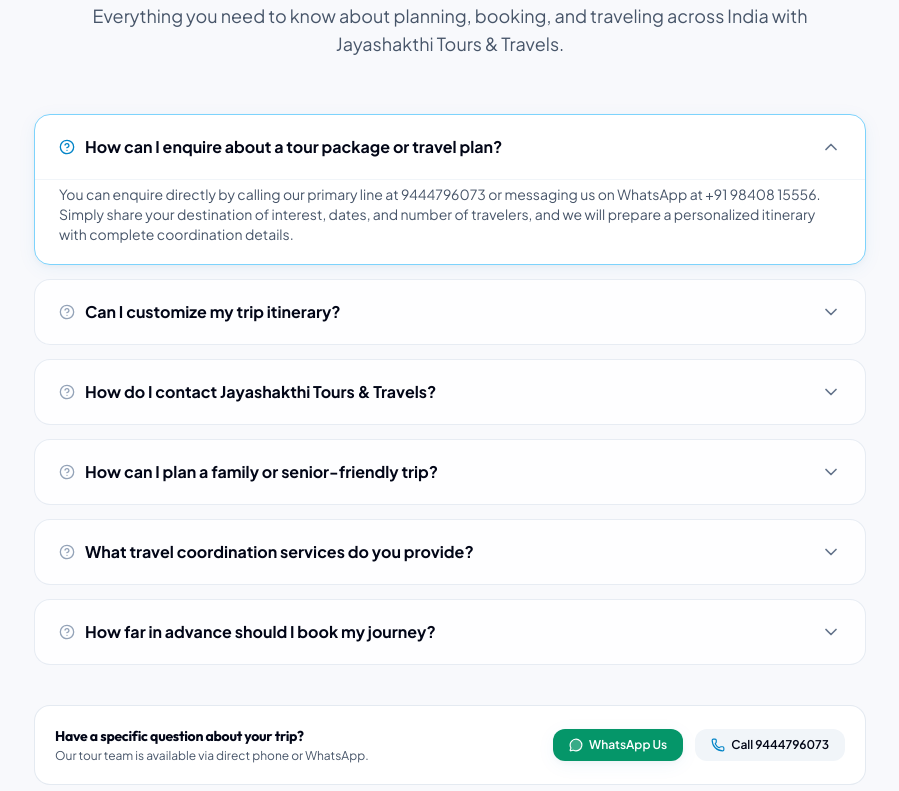
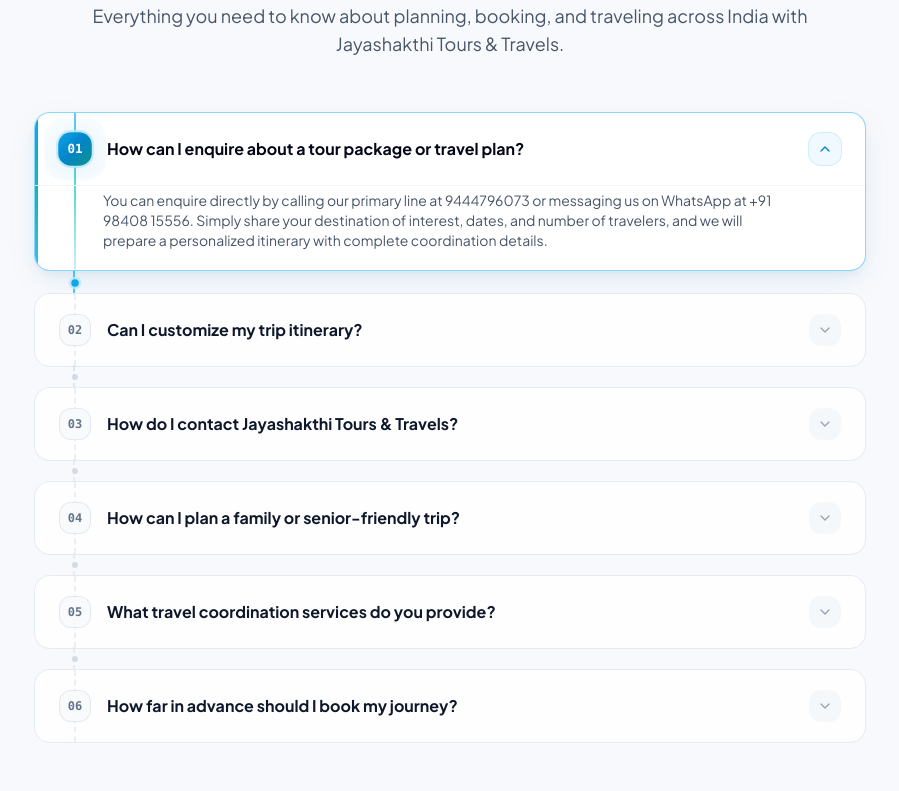
Before and after one commit to itzaakash15-creator/Jayasakthitours, a React (Vite) app: page / in a window 1280 px wide. Shown: the part 5500-6291 px from the top of the page, without its empty margins (190-1089 px from the left). Built offline with nearby package versions, Linux system fonts and the light colour scheme.

Commit message:
Upgrade FAQ section to interactive question journey UX

```diff
--- a/src/components/home/FaqSection.tsx
+++ b/src/components/home/FaqSection.tsx
@@ -1,5 +1,5 @@
 import React, { useState } from 'react';
-import { ChevronDown, HelpCircle, Phone, MessageCircle } from 'lucide-react';
+import { ChevronDown, Phone, MessageCircle } from 'lucide-react';
 import { SectionHeading } from '../common/SectionHeading';
 import { business } from '../../config/business';
 import { createWhatsAppUrl } from '../../utils/whatsapp';
@@ -50,6 +50,14 @@
     setOpenIndex(openIndex === index ? null : index);
   };
 
+  const handleMouseMove = (e: React.MouseEvent<HTMLDivElement>) => {
+    const rect = e.currentTarget.getBoundingClientRect();
+    const x = e.clientX - rect.left;
+    const y = e.clientY - rect.top;
+    e.currentTarget.style.setProperty('--faq-mouse-x', `${x}px`);
+    e.currentTarget.style.setProperty('--faq-mouse-y', `${y}px`);
+  };
+
   return (
     <section id="faq" className="py-16 lg:py-24 bg-slate-50/70 border-t border-slate-200/80 scroll-mt-20">
       <div className="max-w-4xl mx-auto px-4 sm:px-6 lg:px-8">
@@ -59,47 +67,159 @@
           description="Everything you need to know about planning, booking, and traveling across India with Jayashakthi Tours & Travels."
         />
 
-        <div className="space-y-3.5 mt-8">
+        {/* Question Journey Timeline Accordion */}
+        <div className="mt-10 relative">
           {faqs.map((faq, index) => {
             const isOpen = openIndex === index;
+            const itemNumber = String(index + 1).padStart(2, '0');
+            const isNearActive = isOpen || openIndex === index + 1 || (index > 0 && openIndex === index - 1);
+
             return (
+              <React.Fragment key={index}>
                 <div
-                key={index}
-                className={`rounded-2xl border transition-all duration-200 overflow-hidden ${
+                  onMouseMove={handleMouseMove}
+                  className={`group relative rounded-2xl border transition-all duration-300 ease-out overflow-hidden ${
                     isOpen
-                    ? 'bg-white border-brand-sky-300 shadow-soft'
-                    : 'bg-white/80 hover:bg-white border-slate-200/80 hover:border-slate-300'
+                      ? 'bg-white border-brand-sky-300/90 shadow-soft-lg -translate-y-0.5'
+                      : 'bg-white/85 hover:bg-white border-slate-200/85 hover:border-brand-sky-200/90 hover:shadow-soft hover:-translate-y-0.5'
                   }`}
                 >
+                  {/* Subtle Active Accent Line (Left edge indicator) */}
+                  <div
+                    className={`absolute left-0 top-0 bottom-0 w-[3px] rounded-l-2xl transition-all duration-300 ${
+                      isOpen
+                        ? 'bg-gradient-to-b from-brand-sky-500 via-brand-teal-500 to-brand-sky-400 opacity-100'
+                        : 'opacity-0'
+                    }`}
+                    aria-hidden="true"
+                  />
+
+                  {/* Internal Journey Route Spine (Runs directly behind progressive number) */}
+                  <div
+                    className={`absolute left-[29px] sm:left-[39px] top-0 bottom-0 w-[2px] pointer-events-none transition-colors duration-300 ${
+                      isOpen
+                        ? 'bg-gradient-to-b from-brand-sky-400/80 via-brand-teal-400/80 to-brand-sky-300/40'
+                        : 'border-l-2 border-dashed border-slate-200/70 group-hover:border-brand-sky-200/70'
+                    }`}
+                    aria-hidden="true"
+                  />
+
+                  {/* Subtle Cursor Radial Highlight Sheen */}
+                  <div
+                    className="pointer-events-none absolute inset-0 rounded-2xl transition-opacity duration-300 opacity-0 group-hover:opacity-100"
+                    style={{
+                      background: `radial-gradient(360px circle at var(--faq-mouse-x, 50%) var(--faq-mouse-y, 50%), rgba(14, 165, 233, 0.045), rgba(20, 184, 166, 0.025), transparent 70%)`,
+                    }}
+                    aria-hidden="true"
+                  />
+
+                  {/* Question Button Header */}
                   <button
                     type="button"
+                    id={`faq-question-${index}`}
+                    aria-controls={`faq-answer-${index}`}
+                    aria-expanded={isOpen}
                     onClick={() => toggleFaq(index)}
-                  className="w-full text-left px-5 sm:px-6 py-4 sm:py-5 flex items-center justify-between gap-4 focus:outline-none cursor-pointer"
-                  aria-expanded={isOpen}
+                    className="w-full text-left px-4 sm:px-6 py-4 sm:py-5 flex items-center justify-between gap-4 focus:outline-none focus-visible:ring-2 focus-visible:ring-brand-sky-500/50 focus-visible:ring-inset rounded-2xl cursor-pointer relative z-10"
                   >
-                  <span className="text-sm sm:text-base font-bold text-brand-navy-950 flex items-center gap-2.5">
-                    <HelpCircle className={`w-4 h-4 shrink-0 ${isOpen ? 'text-brand-sky-600' : 'text-slate-400'}`} />
+                    <div className="flex items-center gap-3.5 sm:gap-4 min-w-0 pr-2">
+                      {/* Progressive Question Number Node */}
+                      <div className="relative shrink-0">
+                        {/* Soft Waypoint Beacon Glow when Active */}
+                        {isOpen && (
+                          <span
+                            className="absolute -inset-1 rounded-xl bg-brand-sky-400/25 animate-ping opacity-40 pointer-events-none"
+                            style={{ animationDuration: '3.2s' }}
+                            aria-hidden="true"
+                          />
+                        )}
+                        <div
+                          className={`w-7 h-7 sm:w-8 sm:h-8 rounded-xl flex items-center justify-center text-[11px] sm:text-xs font-mono transition-all duration-300 ${
+                            isOpen
+                              ? 'bg-gradient-to-br from-brand-sky-500 via-brand-sky-600 to-brand-teal-600 text-white font-bold shadow-soft ring-2 ring-brand-sky-200/80 scale-105'
+                              : 'bg-slate-50/95 text-slate-500 font-semibold border border-slate-200/90 shadow-2xs group-hover:border-brand-sky-300/80 group-hover:text-brand-sky-700 group-hover:bg-brand-sky-50/50 group-hover:scale-102'
+                          }`}
+                        >
+                          {itemNumber}
+                        </div>
+                      </div>
+
+                      {/* Question Text */}
+                      <span
+                        className={`text-sm sm:text-base font-bold transition-colors duration-200 ${
+                          isOpen
+                            ? 'text-brand-navy-950'
+                            : 'text-brand-navy-900 group-hover:text-brand-navy-950'
+                        }`}
+                      >
                         {faq.question}
                       </span>
-                  <ChevronDown
-                    className={`w-5 h-5 text-slate-500 shrink-0 transition-transform duration-200 ${
-                      isOpen ? 'rotate-180 text-brand-sky-600' : ''
+                    </div>
+
+                    {/* Arrow Container with Smooth 180deg Rotation */}
+                    <div
+                      className={`w-8 h-8 rounded-xl flex items-center justify-center shrink-0 transition-all duration-300 ${
+                        isOpen
+                          ? 'bg-brand-sky-50 text-brand-sky-600 ring-1 ring-brand-sky-200/70 rotate-180'
+                          : 'bg-slate-100/70 text-slate-400 group-hover:bg-brand-sky-50/80 group-hover:text-brand-sky-600 group-hover:translate-y-0.5'
+                      }`}
+                      aria-hidden="true"
+                    >
+                      <ChevronDown className="w-4 h-4 transition-transform duration-300" />
+                    </div>
+                  </button>
+
+                  {/* Accordion Answer Body with CSS Grid Height Transition & Reveal */}
+                  <div
+                    id={`faq-answer-${index}`}
+                    role="region"
+                    aria-labelledby={`faq-question-${index}`}
+                    className={`grid transition-[grid-template-rows] duration-350 ease-[cubic-bezier(0.16,1,0.3,1)] ${
+                      isOpen ? 'grid-rows-[1fr]' : 'grid-rows-[0fr]'
+                    }`}
+                  >
+                    <div className="overflow-hidden">
+                      <div
+                        className={`pl-[3.25rem] sm:pl-[4.25rem] pr-5 sm:pr-8 pb-5 pt-1 text-xs sm:text-sm text-slate-600 leading-relaxed border-t border-slate-100/90 transition-all duration-300 relative z-10 ${
+                          isOpen ? 'opacity-100 translate-y-0' : 'opacity-0 -translate-y-1'
+                        }`}
+                      >
+                        <p className="max-w-2xl">{faq.answer}</p>
+                      </div>
+                    </div>
+                  </div>
+                </div>
+
+                {/* Inter-Card Journey Connector Route Segment */}
+                {index < faqs.length - 1 && (
+                  <div className="relative h-3.5 sm:h-4 my-0.5 flex items-center" aria-hidden="true">
+                    {/* Vertical Connector Path */}
+                    <div
+                      className={`absolute left-[29px] sm:left-[39px] -top-1 -bottom-1 w-[2px] transition-all duration-300 ${
+                        isOpen || openIndex === index + 1
+                          ? 'bg-gradient-to-b from-brand-sky-400 to-brand-teal-400 opacity-90'
+                          : isNearActive
+                          ? 'border-l-2 border-dashed border-brand-sky-200/70'
+                          : 'border-l-2 border-dashed border-slate-200/80'
                       }`}
                     />
-                </button>
-
-                {isOpen && (
-                  <div className="px-5 sm:px-6 pb-5 pt-1 text-xs sm:text-sm text-slate-600 leading-relaxed border-t border-slate-100">
-                    {faq.answer}
+                    {/* Route Waypoint Dot */}
+                    <div
+                      className={`absolute left-[28px] sm:left-[38px] top-1/2 -translate-y-1/2 w-1.5 h-1.5 rounded-full transition-all duration-300 ${
+                        isOpen || openIndex === index + 1
+                          ? 'bg-brand-sky-500 ring-2 ring-brand-sky-200/80 scale-125'
+                          : 'bg-slate-300/80'
+                      }`}
+                    />
                   </div>
                 )}
-              </div>
+              </React.Fragment>
             );
           })}
         </div>
 
         {/* Support Callout */}
-        <div className="mt-10 p-5 rounded-2xl bg-white border border-slate-200/90 shadow-2xs flex flex-col sm:flex-row items-center justify-between gap-4 text-center sm:text-left">
+        <div className="mt-12 p-5 sm:p-6 rounded-2xl bg-white border border-slate-200/90 shadow-2xs flex flex-col sm:flex-row items-center justify-between gap-4 text-center sm:text-left transition-all hover:shadow-soft">
           <div>
             <h4 className="text-sm font-bold text-brand-navy-950">Have a specific question about your trip?</h4>
             <p className="text-xs text-slate-600 mt-0.5">Our tour team is available via direct phone or WhatsApp.</p>
@@ -109,14 +229,14 @@
               href={whatsappUrl}
               target="_blank"
               rel="noopener noreferrer"
-              className="inline-flex items-center gap-1.5 px-4 py-2 rounded-xl bg-emerald-600 hover:bg-emerald-700 text-white text-xs font-semibold shadow-soft transition-colors"
+              className="inline-flex items-center gap-1.5 px-4 py-2.5 rounded-xl bg-emerald-600 hover:bg-emerald-700 text-white text-xs font-semibold shadow-soft transition-colors"
             >
               <MessageCircle className="w-3.5 h-3.5 fill-white/20" />
               <span>WhatsApp Us</span>
             </a>
             <a
               href={business.phoneCallUrl}
-              className="inline-flex items-center gap-1.5 px-4 py-2 rounded-xl bg-slate-100 hover:bg-slate-200 text-brand-navy-950 text-xs font-semibold transition-colors"
+              className="inline-flex items-center gap-1.5 px-4 py-2.5 rounded-xl bg-slate-100 hover:bg-slate-200 text-brand-navy-950 text-xs font-semibold transition-colors"
             >
               <Phone className="w-3.5 h-3.5 text-brand-sky-600" />
               <span>Call {business.phone}</span>
```
Lines whose indentation alone changed are shown as unchanged.
